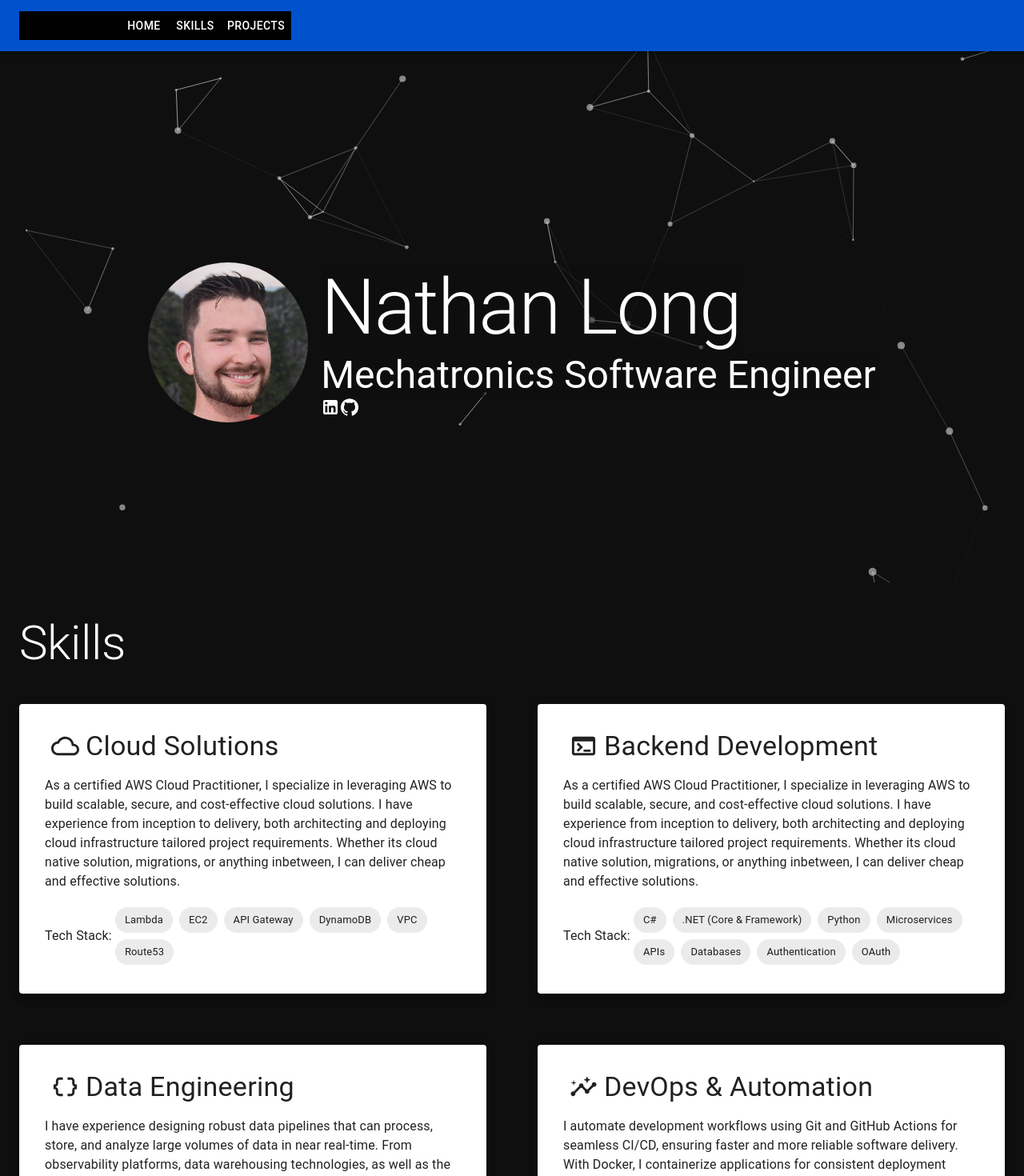
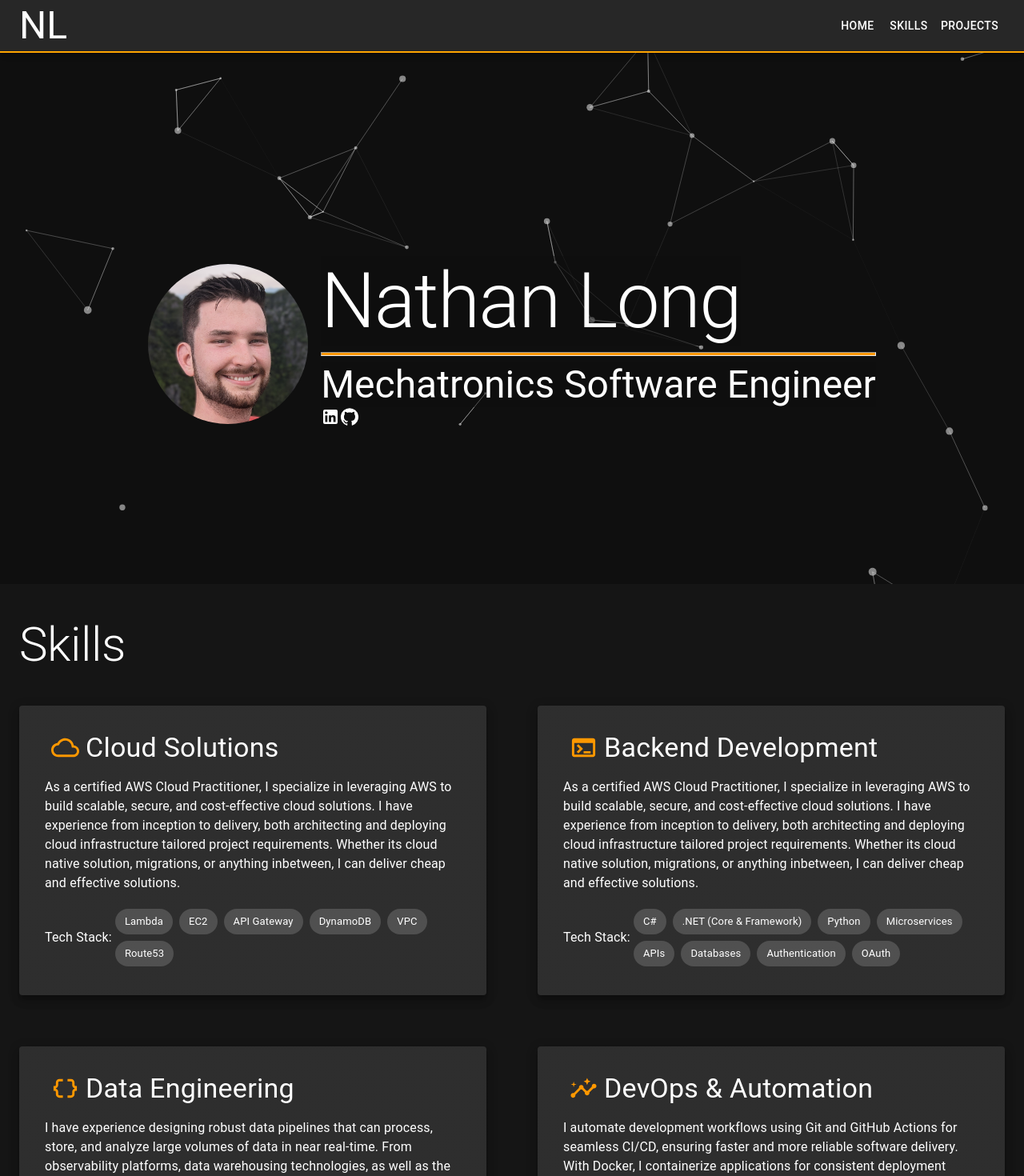
Before and after one commit to nathancalong/nathancalong.github.io, a React (Vite) app: page / in a window 1280 px wide. Shown: the top 1470 px of the page at 80% size. Built offline with nearby package versions, Linux system fonts and the light colour scheme.

Commit message:
Extend app to use theme and color

```diff
--- a/src/App.tsx
+++ b/src/App.tsx
@@ -1,14 +1,9 @@
-import Navigation from "./components/Navigation";
-import Main from "./components/Main";
-import Skills from "./components/Skills";
-import Footer from "./components/Footer";
-import Projects from "./components/Projects";
+import { Footer, Home, Navigation, Projects, Skills } from "./views";
 
 // tsParticles imports
 import Particles, { initParticlesEngine } from "@tsparticles/react";
 import { loadSlim } from "@tsparticles/slim";
 import {
-  type Container as ParticleContainer,
   type ISourceOptions,
   MoveDirection,
   OutMode,
@@ -22,12 +17,6 @@ function App() {
       await loadSlim(engine);
     });
   }, []);
-
-  const particlesLoaded = async (
-    container?: ParticleContainer
-  ): Promise<void> => {
-    console.log(container);
-  };
 
   const options: ISourceOptions = useMemo(
     () => ({
@@ -84,13 +73,9 @@ function App() {
 
   return (
     <>
-      <Particles
-        id="tsparticles"
-        particlesLoaded={particlesLoaded}
-        options={options}
-      />
+      <Particles id="tsparticles" options={options} />
       <Navigation />
-      <Main />
+      <Home />
       <Skills />
       <Projects />
       <Footer />
--- a/src/components/Navigation.tsx
+++ /dev/null
@@ -1,51 +0,0 @@
-import AppBar from "@mui/material/AppBar";
-import Box from "@mui/material/Box";
-import Button from "@mui/material/Button";
-import Toolbar from "@mui/material/Toolbar";
-// import "../assets/styles/Navigation.css";
-
-export default function Navigation() {
-  // const scrollToSection = (section: string) => {
-  //   const expertiseElement = ;
-  //   if (expertiseElement) {
-  //     expertiseElement.scrollIntoView();
-  //     console.log("Scrolling to:", expertiseElement); // Debugging: Ensure the element is found
-  //   } else {
-  //     console.error('Element with id "' + section + '" not found'); // Debugging: Log error if element is not found
-  //   }
-  // };
-
-  const navBarItems = ["home", "skills", "projects"];
-
-  return (
-    <>
-      <AppBar position="sticky">
-        <Toolbar>
-          <Box
-            display="flex"
-            justifyContent="flex-end"
-            bgcolor="black"
-            sx={{ width: 340 }}
-          >
-            {navBarItems.map((item) => (
-              <Button
-                sx={{
-                  display: "flex",
-                  color: "#fff",
-                  textTransform: "capitilize",
-                }}
-                onClick={() =>
-                  document
-                    .getElementById(item)
-                    ?.scrollIntoView({ behavior: "smooth", block: "start" })
-                }
-              >
-                {item}
-              </Button>
-            ))}
-          </Box>
-        </Toolbar>
-      </AppBar>
-    </>
-  );
-}
--- a/src/components/SkillCard.tsx
+++ b/src/components/SkillCard.tsx
@@ -6,6 +6,7 @@ import {
   Chip,
   Box,
   SvgIconProps,
+  useTheme,
 } from "@mui/material";
 
 interface Props {
@@ -16,11 +17,19 @@ interface Props {
 }
 
 export default function Skills({ Icon, title, skills, description }: Props) {
+  const theme = useTheme();
   return (
     <Grid2 size={{ md: 6 }}>
       <Paper elevation={8} sx={{ p: 4, height: "100%" }}>
         <Box display="flex" alignItems="center">
-          <Icon fontSize="large" sx={{ display: "inline-flex", mx: 1 }} />
+          <Icon
+            fontSize="large"
+            sx={{
+              display: "inline-flex",
+              color: theme.palette.primary.main,
+              mx: 1,
+            }}
+          />
           <Typography variant="h4" sx={{ display: "inline-flex" }}>
             {title}
           </Typography>
@@ -32,7 +41,7 @@ export default function Skills({ Icon, title, skills, description }: Props) {
           </Grid2>
           <Grid2 size="grow">
             {skills.map((skill) => (
-              <Chip label={skill} sx={{ m: 1 / 2 }} />
+              <Chip key={skill} label={skill} sx={{ m: 1 / 2 }} />
             ))}
           </Grid2>
         </Grid2>
--- a/src/main.tsx
+++ b/src/main.tsx
@@ -1,24 +1,13 @@
 import { StrictMode } from "react";
 import { createRoot } from "react-dom/client";
-import { CssBaseline } from "@mui/material";
-import { createTheme, ThemeProvider } from "@mui/material";
+import { CssBaseline, ThemeProvider } from "@mui/material";
 import App from "./App.tsx";
-
-const theme = createTheme({
-  palette: {
-    primary: {
-      main: "#0052cc",
-    },
-    secondary: {
-      main: "#edf2ff",
-    },
-  },
-});
+import { themeOptions } from "./theme.tsx";
 
 createRoot(document.getElementById("root")!).render(
   <StrictMode>
     <CssBaseline />
-    <ThemeProvider theme={theme}>
+    <ThemeProvider theme={themeOptions}>
       <App />
     </ThemeProvider>
   </StrictMode>
--- /dev/null
+++ b/src/theme.tsx
@@ -0,0 +1,18 @@
+import { createTheme, ThemeOptions } from "@mui/material";
+
+export const themeOptions: ThemeOptions = createTheme({
+  palette: {
+    mode: "dark",
+    primary: {
+      main: "#ff9800",
+    },
+    background: {
+      default: "#0f0f0f",
+    },
+  },
+  typography: {
+    allVariants: {
+      color: "white",
+    },
+  },
+});
--- a/src/components/Main.tsx
+++ b/src/views/Home.tsx
@@ -1,9 +1,17 @@
 import Portrait from "../assets/images/portrait.jpg";
 import GitHubIcon from "@mui/icons-material/GitHub";
 import LinkedInIcon from "@mui/icons-material/LinkedIn";
-import { alpha, Avatar, Container, Grid2, Typography } from "@mui/material";
+import {
+  alpha,
+  Avatar,
+  Container,
+  Grid2,
+  Typography,
+  useTheme,
+} from "@mui/material";
 
-function Main() {
+export default function Home() {
+  const theme = useTheme();
   return (
     <Container
       id="home"
@@ -32,18 +40,18 @@ function Main() {
           alignItems="flex-start"
           textAlign="left"
         >
-          <Typography
-            variant="h1"
-            color="white"
-            bgcolor={alpha("#0f0f0f", 0.5)}
-          >
+          <Typography variant="h1" bgcolor={alpha("#0f0f0f", 0.5)}>
             Nathan Long
           </Typography>
-          <Typography
-            variant="h3"
-            color="white"
-            bgcolor={alpha("#0f0f0f", 0.5)}
-          >
+          <hr
+            style={{
+              color: theme.palette.primary.main,
+              backgroundColor: theme.palette.primary.main,
+              height: 5,
+              width: "100%",
+            }}
+          />
+          <Typography variant="h3" bgcolor={alpha("#0f0f0f", 0.5)}>
             Mechatronics Software Engineer
           </Typography>
           <Grid2>
@@ -62,5 +70,3 @@ function Main() {
     </Container>
   );
 }
-
-export default Main;
--- /dev/null
+++ b/src/views/Navigation.tsx
@@ -0,0 +1,44 @@
+import {
+  AppBar,
+  Box,
+  Button,
+  Container,
+  Toolbar,
+  Typography,
+} from "@mui/material";
+
+const navBarItems = ["home", "skills", "projects"];
+
+export default function Navigation() {
+  return (
+    <>
+      <AppBar position="sticky">
+        <Container maxWidth="xl">
+          <Toolbar disableGutters>
+            <Typography variant="h3">NL</Typography>
+            <Box flexGrow={1} display="flex" justifyContent="flex-end">
+              {navBarItems.map((item) => (
+                <Button
+                  key={item}
+                  sx={{
+                    color: "#fff",
+                    display: "inline-flex",
+                    textTransform: "capitilize",
+                  }}
+                  onClick={() =>
+                    document
+                      .getElementById(item)
+                      ?.scrollIntoView({ behavior: "smooth", block: "start" })
+                  }
+                >
+                  {item}
+                </Button>
+              ))}
+            </Box>
+          </Toolbar>
+        </Container>
+        <Box bgcolor="orange" flexGrow={1} height={2}></Box>
+      </AppBar>
+    </>
+  );
+}
--- a/src/components/Projects.tsx
+++ b/src/views/Projects.tsx
@@ -16,7 +16,7 @@ export default function Projects() {
         }}
       >
         <Box maxWidth="xl" textAlign="left">
-          <Typography variant="h2" color="white" mb={5}>
+          <Typography variant="h2" mb={5}>
             Projects
           </Typography>
         </Box>
--- a/src/components/Skills.tsx
+++ b/src/views/Skills.tsx
@@ -3,7 +3,7 @@ import CloudOutlinedIcon from "@mui/icons-material/CloudOutlined";
 import DataObject from "@mui/icons-material/DataObject";
 import InsightsOutlinedIcon from "@mui/icons-material/InsightsOutlined";
 import TerminalOutlinedIcon from "@mui/icons-material/TerminalOutlined";
-import SkillCard from "./SkillCard";
+import SkillCard from "../components/SkillCard";
 
 export default function Skills() {
   return (
@@ -12,7 +12,7 @@ export default function Skills() {
         id="skills"
         maxWidth={false}
         sx={{
-          backgroundColor: "#0f0f0f",
+          backgroundColor: "#151515",
           p: 5,
           display: "flex",
           justifyContent: "center",
@@ -20,7 +20,7 @@ export default function Skills() {
         }}
       >
         <Box maxWidth="xl">
-          <Typography variant="h2" color="white" mb={5}>
+          <Typography variant="h2" mb={5}>
             Skills
           </Typography>
           <Grid2 container spacing={8} alignItems="stretch">
--- /dev/null
+++ b/src/views/index.ts
@@ -0,0 +1,7 @@
+import Footer from "./Footer"
+import Home from "./Home"
+import Navigation from "./Navigation"
+import Projects from "./Projects"
+import Skills from "./Skills"
+
+export { Footer, Home, Navigation, Projects, Skills }
```
Also changed, not shown: src/views/Footer.tsx (renamed from src/components/Footer.tsx), src/views/index.js (deleted).
